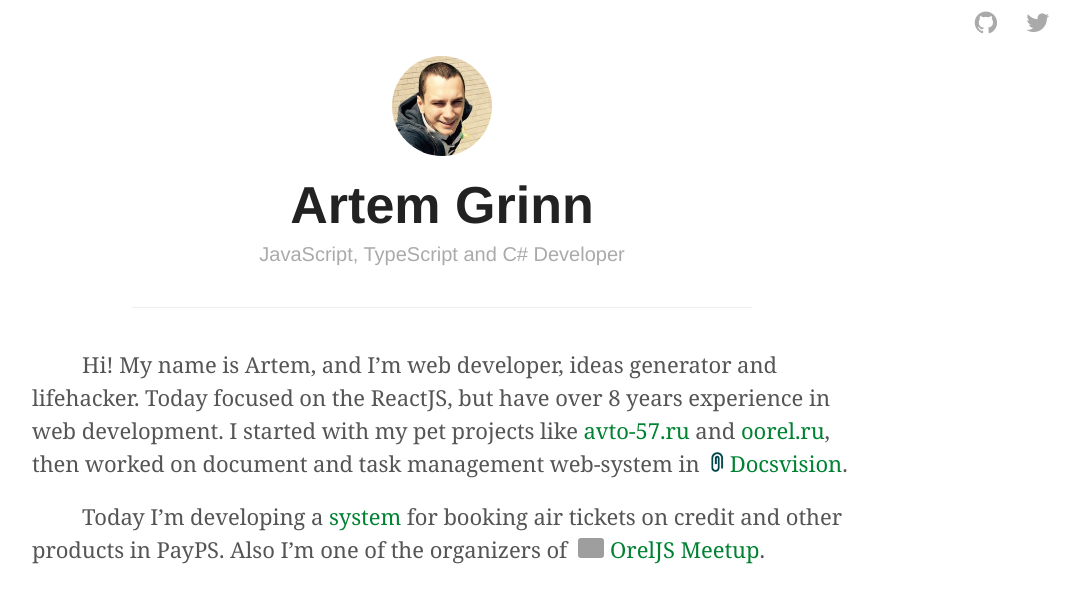
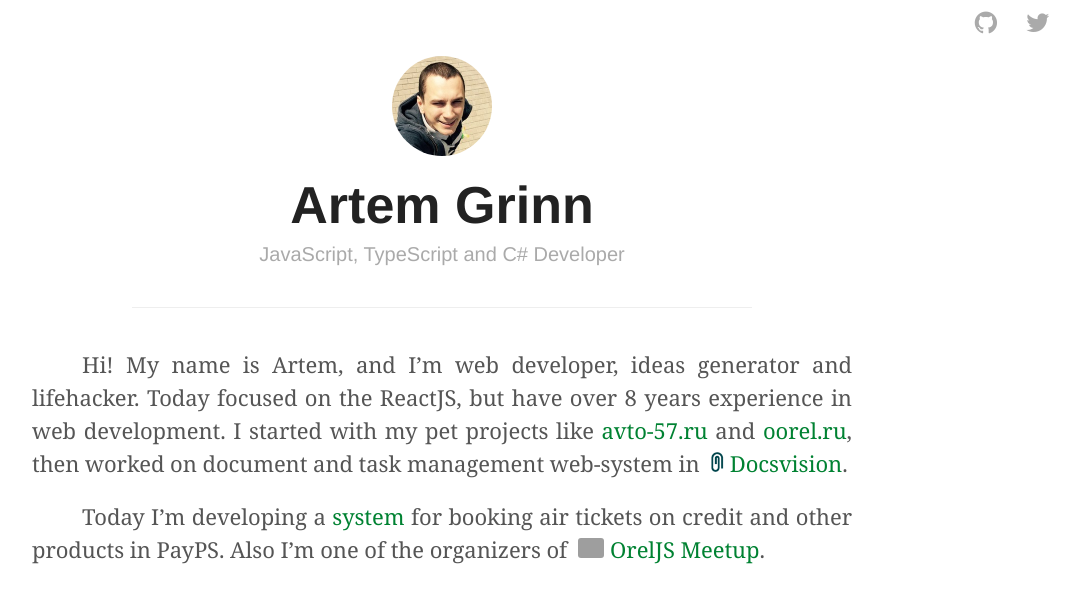
Before and after one commit to ArtemGrinn/artemgrinn.github.io, a Jekyll site: the page built from index.md, in a window 1280 px wide. Shown: the top 603 px of the page, without its empty margins (198-1277 px from the left). Built offline with Jekyll 4.4.1, drawn with Linux system fonts in a browser that asks for light colours.

Commit message:
Update style.css

```diff
--- a/assets/css/style.css
+++ b/assets/css/style.css
@@ -157,6 +157,7 @@ nav.main-nav a.cta {
 	font-weight: 300;
         font-size: 22px;
     	letter-spacing: -.003em;
+	text-align: justify;
 }
 
 .home #avatar {
@@ -206,7 +207,6 @@ p:before{
 	content: " ";
 	display: inline-block;
 	margin-left: 50px;
-    	text-align: justify;
 }
 
 b, strong { font-weight: 500;
```
